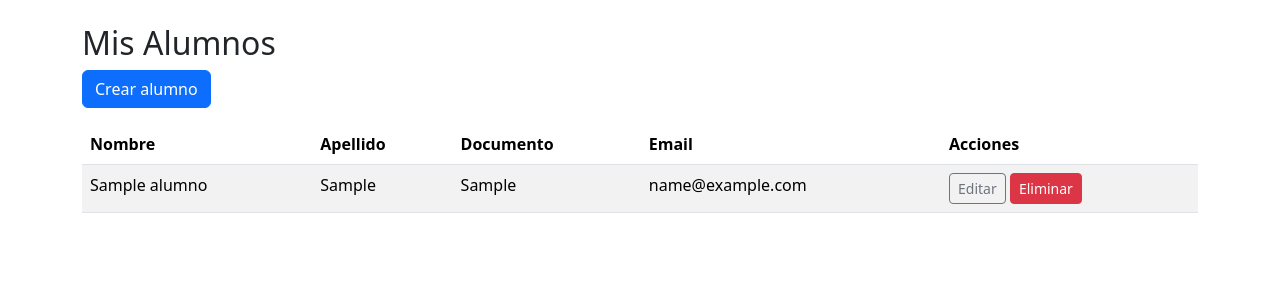
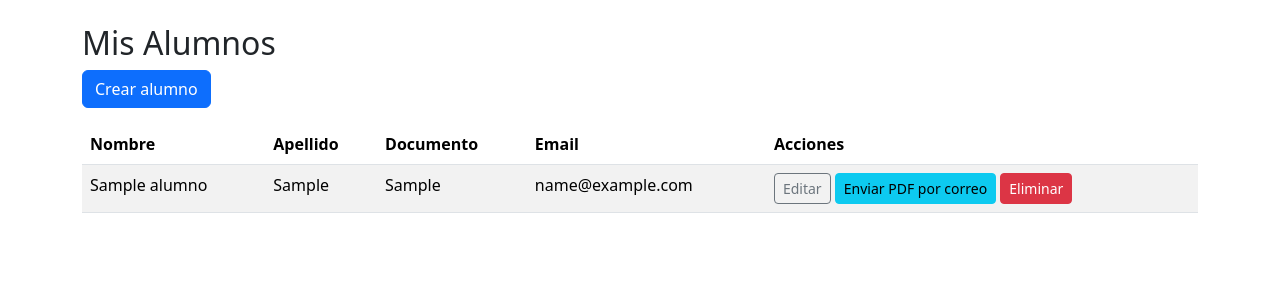
Before and after one commit to laravsc/Parcial_2_Vasconselo, a Django app: page /alumnos/ in a window 1280 px wide. Shown: the part 56-356 px from the top of the page. Run offline with Django 5.2, Linux system fonts and the light colour scheme; a user stored in the database is signed in; tables that the repository leaves empty hold one stand-in row (values such as "Sample post").

Commit message:
Paso 3: PDF con ReportLab + envío por email al docente y usuario

```diff
--- a/alumnos/urls.py
+++ b/alumnos/urls.py
@@ -8,4 +8,5 @@ urlpatterns = [
     path('crear/', views.crear_alumno, name='crear'),
     path('<int:pk>/editar/', views.editar_alumno, name='editar'),
     path('<int:pk>/eliminar/', views.eliminar_alumno, name='eliminar'),
+    path("enviar_pdf/<int:alumno_id>/", views.enviar_pdf, name="enviar_pdf"),
 ]
--- a/alumnos/views.py
+++ b/alumnos/views.py
@@ -3,6 +3,10 @@ from django.contrib.auth.decorators import login_required
 from django.contrib import messages
 from .models import Alumno
 from .forms import AlumnoForm
+from reportlab.pdfgen import canvas
+from reportlab.lib.pagesizes import A4
+from django.core.mail import EmailMessage
+from io import BytesIO
 
 @login_required
 def dashboard(request):
@@ -44,3 +48,38 @@ def eliminar_alumno(request, pk):
         messages.success(request, 'Alumno eliminado.')
         return redirect('alumnos:dashboard')
     return render(request, 'alumnos/alumno_confirm_delete.html', {'alumno': alumno})
+
+def enviar_pdf(request, alumno_id):
+    alumno = Alumno.objects.get(id=alumno_id, usuario=request.user)
+
+    # Crear PDF en memoria
+    buffer = BytesIO()
+    p = canvas.Canvas(buffer, pagesize=A4)
+
+    p.setFont("Helvetica", 14)
+    p.drawString(50, 800, "Ficha del Alumno")
+    p.setFont("Helvetica", 12)
+    p.drawString(50, 770, f"Nombre: {alumno.nombre}")
+    p.drawString(50, 750, f"Apellido: {alumno.apellido}")
+    p.drawString(50, 730, f"Email: {alumno.email if hasattr(alumno, 'email') else '---'}")
+    p.drawString(50, 710, f"Creado por: {request.user.username}")
+
+    p.showPage()
+    p.save()
+
+    buffer.seek(0)
+    pdf = buffer.getvalue()
+    buffer.close()
+
+    # Enviar email al docente
+    email = EmailMessage(
+        subject="PDF del alumno",
+        body="Adjunto PDF del alumno solicitado.",
+        from_email="noreply@miapp.com",
+        to=["ematevez@gmail.com"],
+    )
+    email.attach("alumno.pdf", pdf, "application/pdf")
+    email.send()
+
+    messages.success(request, "PDF enviado correctamente al docente.")
+    return redirect("dashboard")
--- a/templates/alumnos/dashboard.html
+++ b/templates/alumnos/dashboard.html
@@ -28,6 +28,9 @@
             <td>{{ a.email }}</td>
             <td>
                 <a href="{% url 'alumnos:editar' a.pk %}" class="btn btn-sm btn-outline-secondary">Editar</a>
+                <a href="{% url 'enviar_pdf' alumno.id %}" class="btn btn-sm btn-info">
+    Enviar PDF por correo
+</a>
 
                 <form method="post"
                       action="{% url 'alumnos:eliminar' a.pk %}"
```
